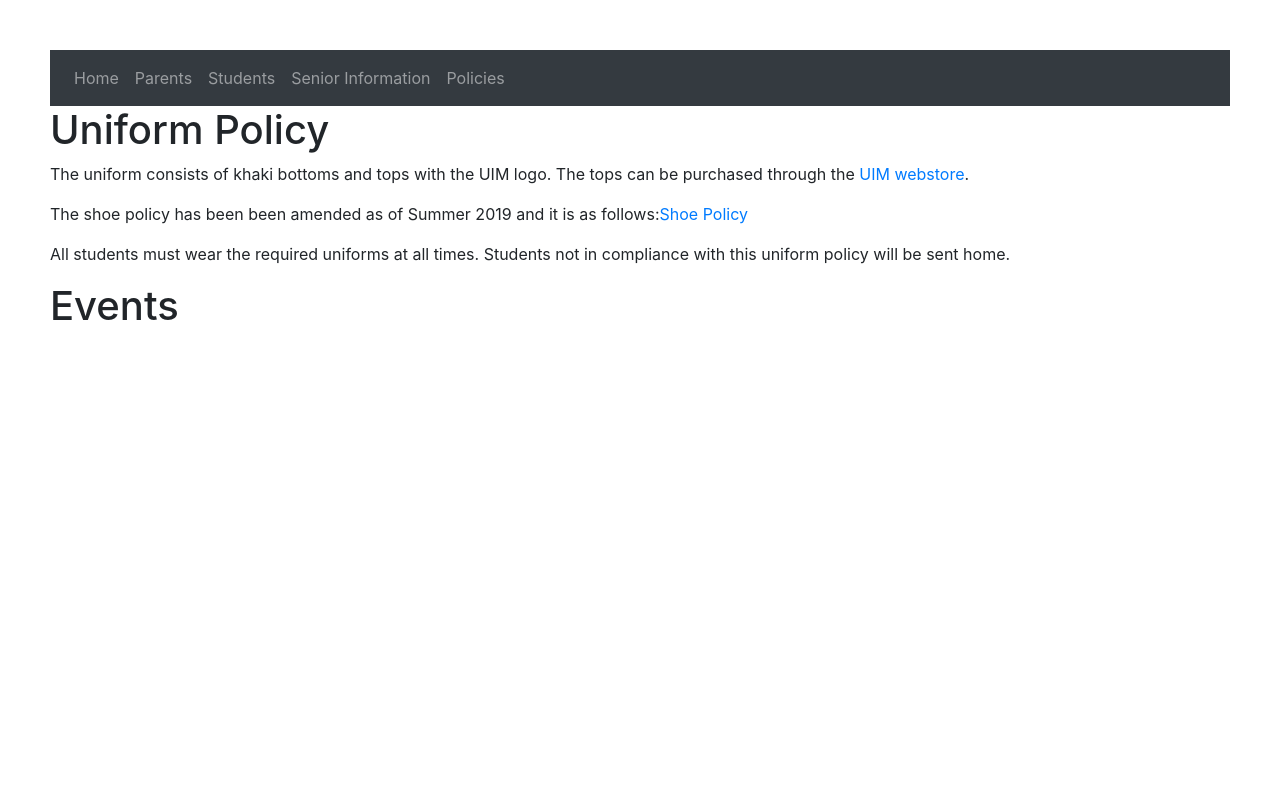
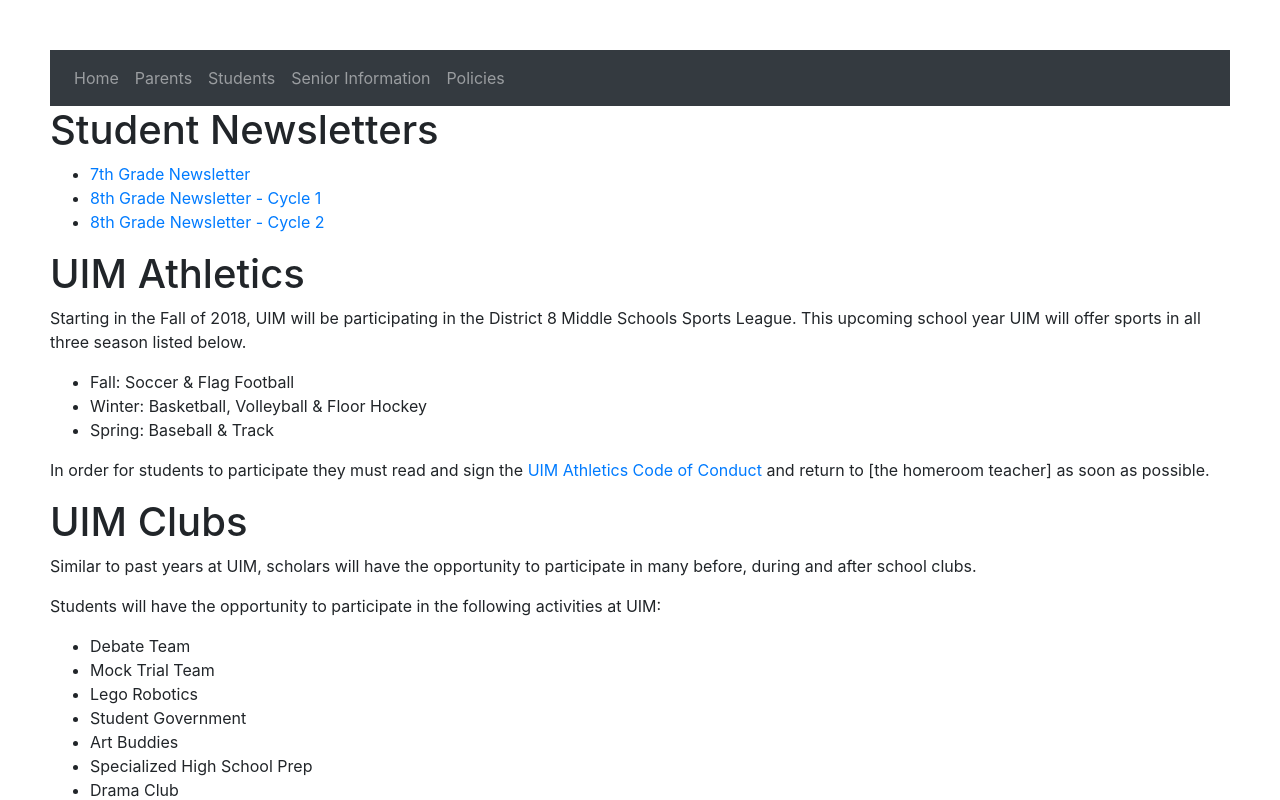
Before and after one commit to yomi413/new_uim_project, a React (Create React App) app: page /student-page in a window 1280 px wide. Shown: the top 800 px of the page. Built offline with nearby package versions, Linux system fonts and the light colour scheme.

Commit message:
Modified the different sections of the <StudentPage /> component

```diff
--- a/src/components/StudentPage.js
+++ b/src/components/StudentPage.js
@@ -6,23 +6,73 @@ class StudentPage extends Component {
     return (
       <div>
         <NavBar />
-        <h1>Uniform Policy</h1>
+        <h1>Student Newsletters</h1>
+        <ul>
+          <li>
+            <a href="chrome-extension://oemmndcbldboiebfnladdacbdfmadadm/file:///Users/yomairaescano/Downloads/Newsletter.7th%20Grade.Cycle%201.pdf">
+              7th Grade Newsletter
+            </a>
+          </li>
+          <li>
+            <a href="chrome-extension://oemmndcbldboiebfnladdacbdfmadadm/file:///Users/yomairaescano/Downloads/8th%20Grade%20News%20Cycle%201%20-2018%20(1).pdf">
+              8th Grade Newsletter - Cycle 1
+            </a>
+          </li>
+          <li>
+            <a href="chrome-extension://oemmndcbldboiebfnladdacbdfmadadm/file:///Users/yomairaescano/Downloads/8th%20Grade%20Newsletter%20Cycle%202.pdf">
+              8th Grade Newsletter - Cycle 2
+            </a>
+          </li>
+        </ul>
+
+        <h1>UIM Athletics</h1>
         <p>
-          The uniform consists of khaki bottoms and tops with the UIM logo. The
-          tops can be purchased through the{" "}
-          <a href="http://smoothusa.com/uim">UIM webstore</a>.
+          Starting in the Fall of 2018, UIM will be participating in the
+          District 8 Middle Schools Sports League. This upcoming school year UIM
+          will offer sports in all three season listed below.
         </p>
+        <ul>
+          <li>Fall: Soccer & Flag Football</li>
+          <li>Winter: Basketball, Volleyball & Floor Hockey</li>
+          <li>Spring: Baseball & Track</li>
+        </ul>
+        <p>
+          In order for students to participate they must read and sign the{" "}
+          <a href="chrome-extension://oemmndcbldboiebfnladdacbdfmadadm/file:///Users/yomairaescano/Downloads/UIM%20ATHLETICS%20CODE%20OF%20CONDUCT%20(1).pdf">
+            UIM Athletics Code of Conduct
+          </a>{" "}
+          and return to [the homeroom teacher] as soon as possible.
+        </p>
+        <h1>UIM Clubs</h1>
+        <p>
+          Similar to past years at UIM, scholars will have the opportunity to
+          participate in many before, during and after school clubs.
+        </p>
+        <p>
+          Students will have the opportunity to participate in the following
+          activities at UIM:
+        </p>
+        <ul>
+          <li>Debate Team</li>
+          <li>Mock Trial Team</li>
+          <li>Lego Robotics</li>
+          <li>Student Government</li>
+          <li>Art Buddies</li>
+          <li>Specialized High School Prep</li>
+          <li>Drama Club</li>
+          <li>National Junior Honor Society</li>
+          <li>Chess Club</li>
+          <li>Slot Car Club</li>
+          <li>Woodlawn Leadership Legacy Program</li>
+        </ul>
 
         <p>
-          The shoe policy has been been amended as of Summer 2019 and it is as
-          follows:
-          <a href="https://i.imgur.com/1UDjBtB.jpg">Shoe Policy</a>
+          In order for students to participate they must read and sign the{" "}
+          <a href="chrome-extension://oemmndcbldboiebfnladdacbdfmadadm/file:///Users/yomairaescano/Downloads/UIM%20CLUBS%20CODE%20OF%20CONDUCT.pdf">
+            UIM After School Clubs Code of Conduct
+          </a>{" "}
+          and return to [the homeroom teacher] as soon as possible.
         </p>
-        <p>
-          All students must wear the required uniforms at all times. Students
-          not in compliance with this uniform policy will be sent home.{" "}
-        </p>
-        <h1>Events</h1>
       </div>
     );
   }
```
